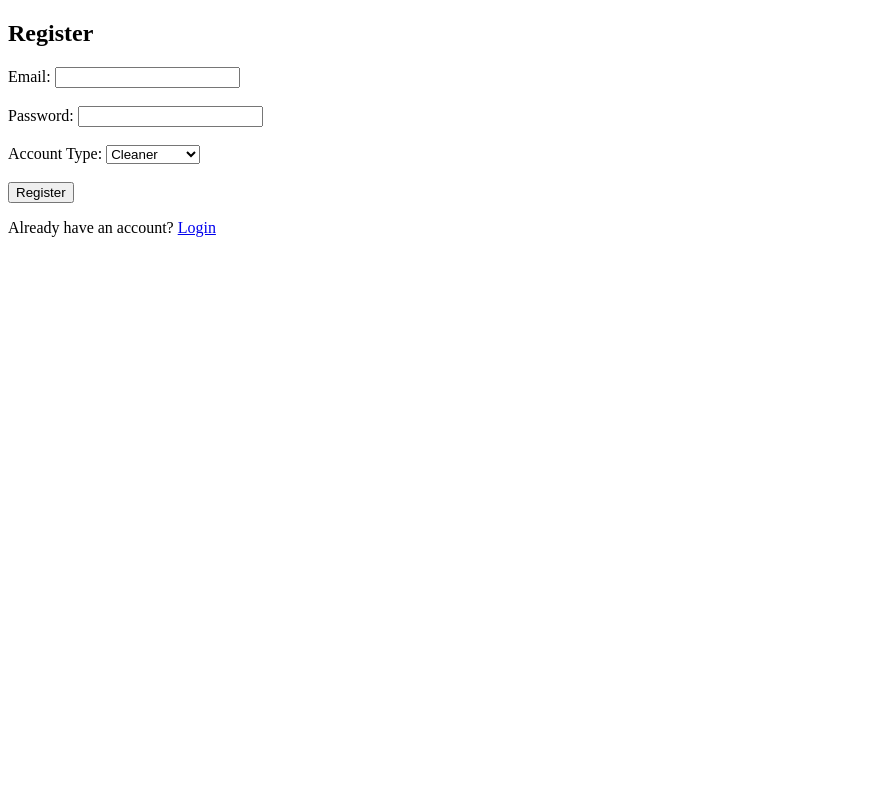
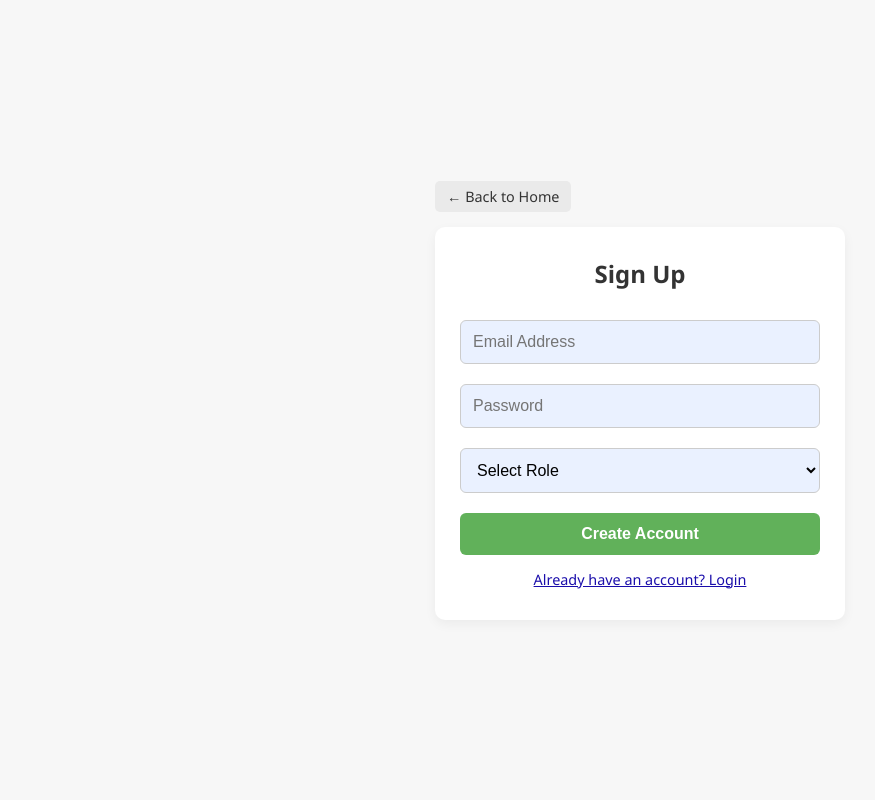
Before and after one commit to Kuang-Yi/HomeCleaners, a PHP site: page /boundary/register.php in a window 1280 px wide. Shown: the whole page, without its empty margins (0-875 px from the left). Run offline with PHP 8.4, Linux system fonts and the light colour scheme.

Commit message:
update style for login/register page

```diff
--- a/boundary/register.php
+++ b/boundary/register.php
@@ -28,25 +28,34 @@ if ($_SERVER['REQUEST_METHOD'] === 'POST') {
 <html>
 <head>
     <title>Register</title>
+    <link rel="stylesheet" href="../css/base.css">
+    <link rel="stylesheet" href="../css/register.css">
 </head>
 <body>
-    <h2>Register</h2>
+<div class="register-container">
+    <a href="../index.php" class="back-btn">← Back to Home</a>
+
+    <div class="register-card">
+        <h2>Sign Up</h2>
 
         <?php if ($message): ?>
-        <p><?php echo $message; ?></p>
+            <div class="message"><?php echo $message; ?></div>
         <?php endif; ?>
 
         <form method="post">
-        Email: <input type="email" name="email" required><br><br>
-        Password: <input type="password" name="password" required><br><br>
-        Account Type:
+            <input type="email" name="email" placeholder="Email Address" required>
+            <input type="password" name="password" placeholder="Password" required>
             <select name="user_type" required>
+                <option value="" disabled selected>Select Role</option>
                 <option value="C">Cleaner</option>
                 <option value="H">Homeowner</option>
-        </select><br><br>
-        <button type="submit">Register</button>
+            </select>
+            <button type="submit" class="btn-submit">Create Account</button>
         </form>
 
-    <p>Already have an account? <a href="login.php">Login</a></p>
+        <a href="login.php" class="login-link">Already have an account? Login</a>
+    </div>
+</div>
+
 </body>
 </html>
--- /dev/null
+++ b/css/register.css
@@ -0,0 +1,86 @@
+body {
+    background-color: #f7f7f7;
+    display: flex;
+    justify-content: center;
+    align-items: center;
+    min-height: 100vh;
+    margin: 0;
+    font-family: 'Segoe UI', sans-serif;
+}
+
+.register-container {
+    width: 100%;
+    max-width: 450px;
+    padding: 20px;
+}
+
+.register-card {
+    background-color: #fff;
+    padding: 30px 25px;
+    border-radius: 10px;
+    box-shadow: 0 4px 12px rgba(0, 0, 0, 0.05);
+    text-align: center;
+}
+
+h2 {
+    margin-bottom: 20px;
+}
+
+input[type="email"],
+input[type="password"],
+select {
+    width: 100%;
+    padding: 12px;
+    margin: 10px 0;
+    border-radius: 6px;
+    border: 1px solid #ccc;
+    background-color: #eaf1ff;
+    font-size: 1em;
+}
+
+.btn-submit {
+    width: 100%;
+    background-color: #61B15A;
+    color: white;
+    padding: 12px;
+    border: none;
+    border-radius: 6px;
+    font-size: 1em;
+    font-weight: bold;
+    cursor: pointer;
+    margin-top: 10px;
+}
+
+.btn-submit:hover {
+    background-color: #4c9649;
+}
+
+.back-btn {
+    display: inline-block;
+    margin-bottom: 15px;
+    background-color: #eaeaea;
+    padding: 6px 12px;
+    border-radius: 5px;
+    text-decoration: none;
+    color: #333;
+    font-size: 0.9em;
+    transition: background-color 0.3s ease, color 0.3s ease;
+}
+
+.back-btn:hover {
+    background-color: #61B15A;
+    color: white;
+}
+
+.login-link {
+    display: inline-block;
+    margin-top: 15px;
+    font-size: 0.9em;
+    color: #1a0dab;
+    text-decoration: underline;
+}
+
+.message {
+    margin-bottom: 10px;
+    font-size: 0.95em;
+}
```
Also changed, not shown: boundary/login.php (+21 -11 lines), css/login.css (added, +92 -0 lines). Lines whose indentation alone changed are shown as unchanged.
